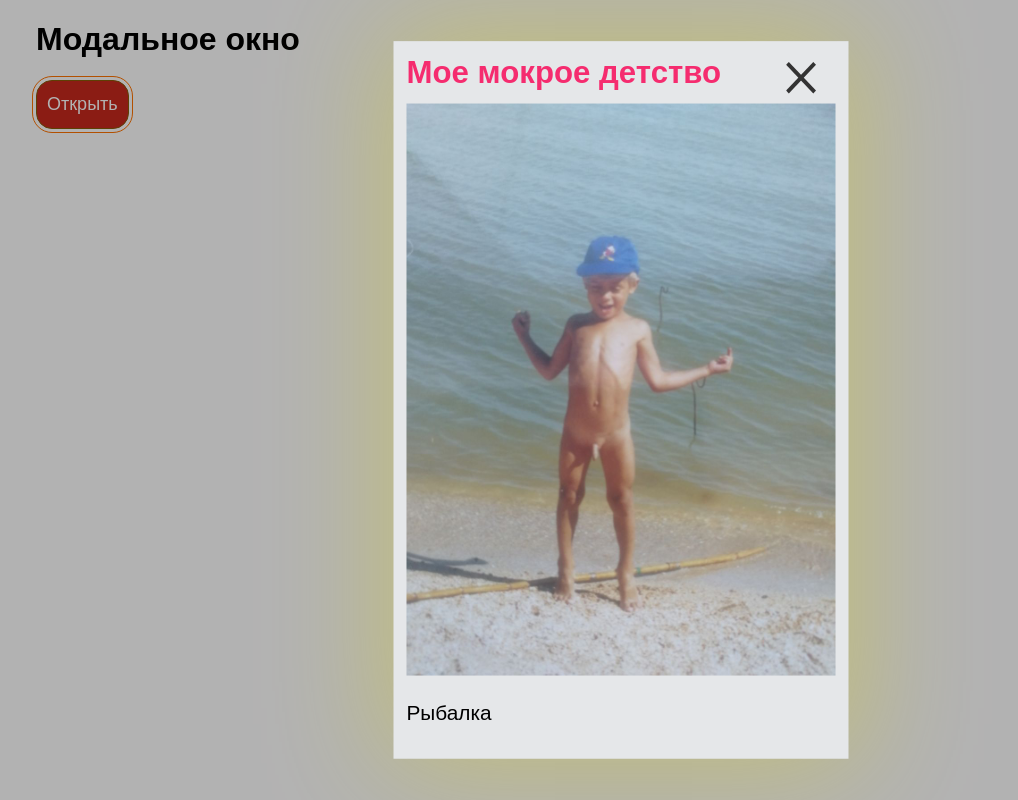
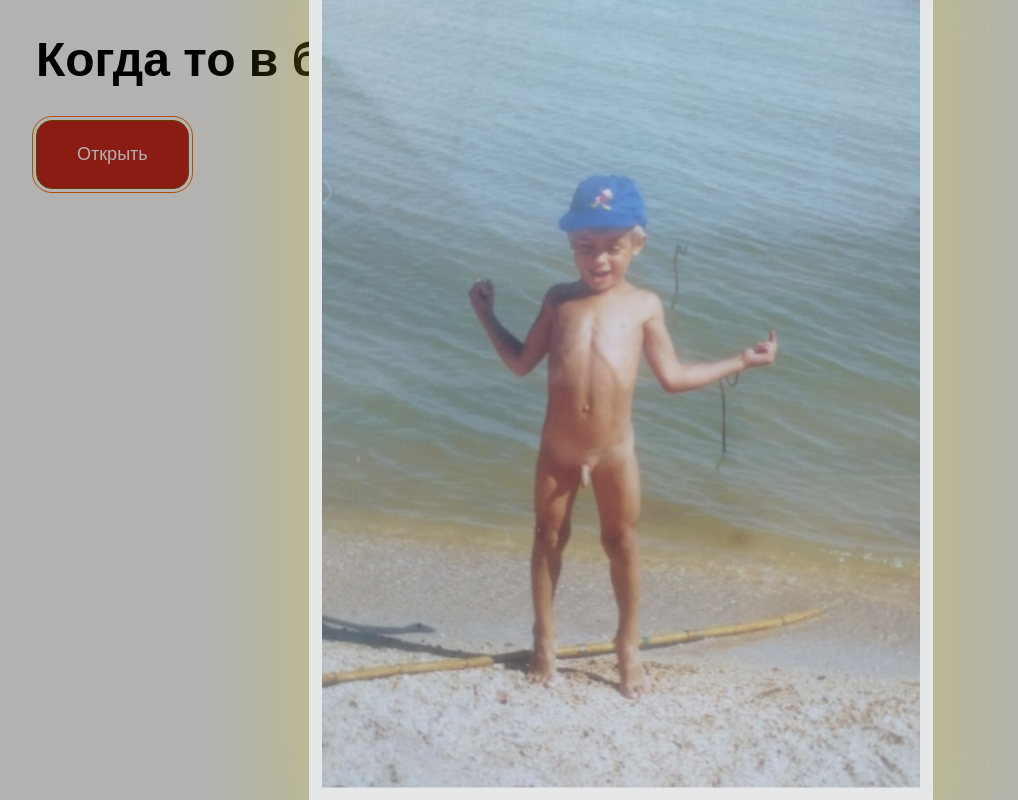
Before and after one commit to ALEKSEY1963/bug-free-rooot-modal, a plain HTML site: page index.html in a window 1280 px wide. Both pictures are taken after a click on the button "Открыть". Shown: the whole page, without its empty margins (19-1037 px from the left). Drawn offline with Linux system fonts and the light colour scheme.

Commit message:
first21_12

```diff
--- a/css/style.css
+++ b/css/style.css
@@ -48,10 +48,10 @@ body {
 }
 .modal__box {
   position: relative;
-  max-width: 350px;
+  max-width: 480px;
   padding: 10px;
   z-index: 1;
-  margin: 20px;
+  margin: 10px;
   background-color: rgb(229, 231, 233);
   box-shadow: 1px -3px 85px 6px rgba(218, 208, 30, 0.4);
   transform: scale(0);
@@ -61,7 +61,7 @@ body {
 .btn {
   font-size: 18px;
   line-height: 1.5;
-  padding: 10px ;
+  padding: 20px 40px;
   color: white;
   border:rgb(136, 91, 7) 1px solid ;
   background-color:rgb(199, 41, 30) ;
--- a/index.html
+++ b/index.html
@@ -28,7 +28,7 @@
   </head>
   <body>
     <div class="container">
-      <h1>Модальное окно</h1>
+      <h1>Когда то в босоногом детстве</h1>
       <button class="btn" id="open-modal-btn">Открыть</button>
     </div>
     <div class="modal" id="my-modal">
```
Also changed, not shown: css/normalize.css.
